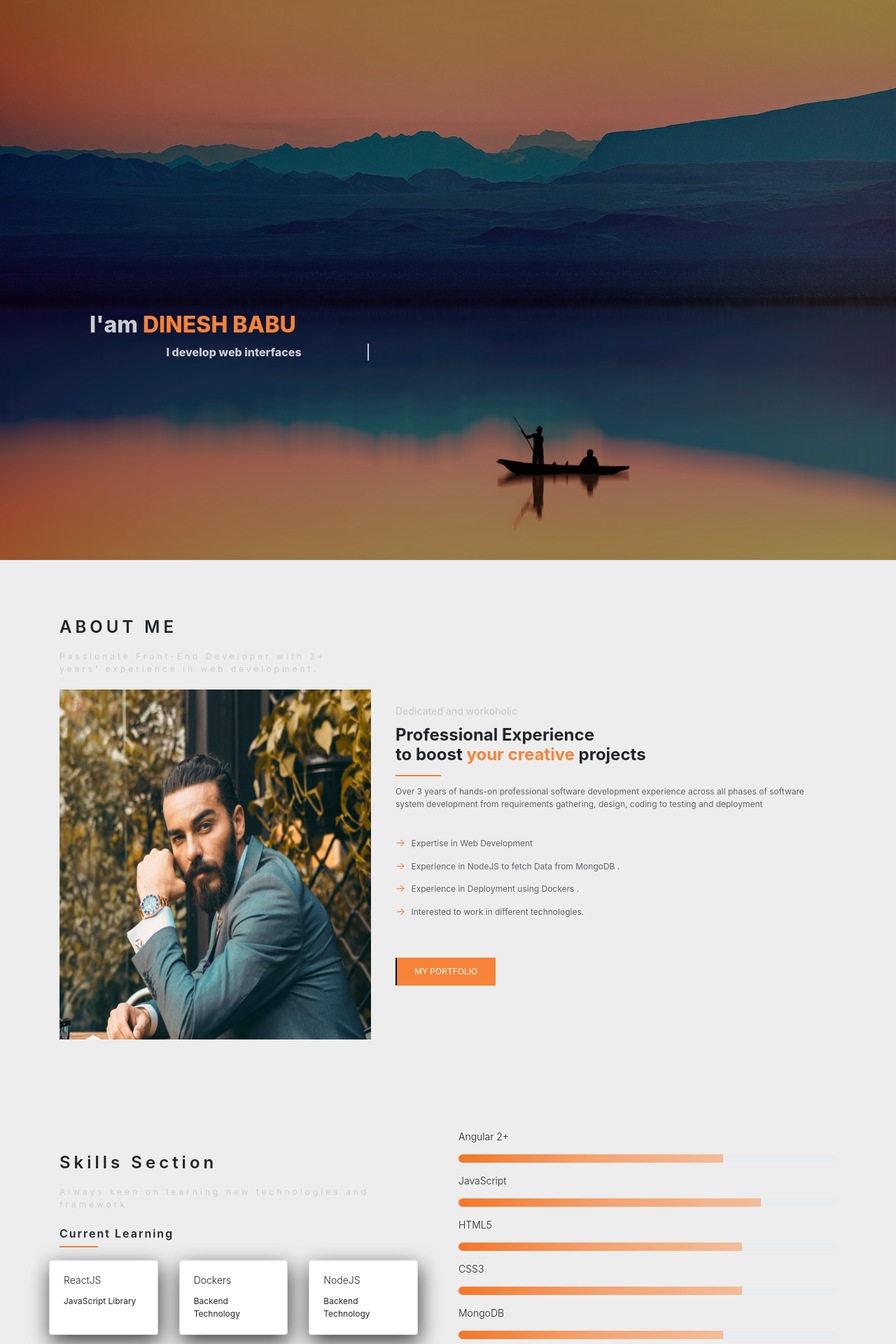
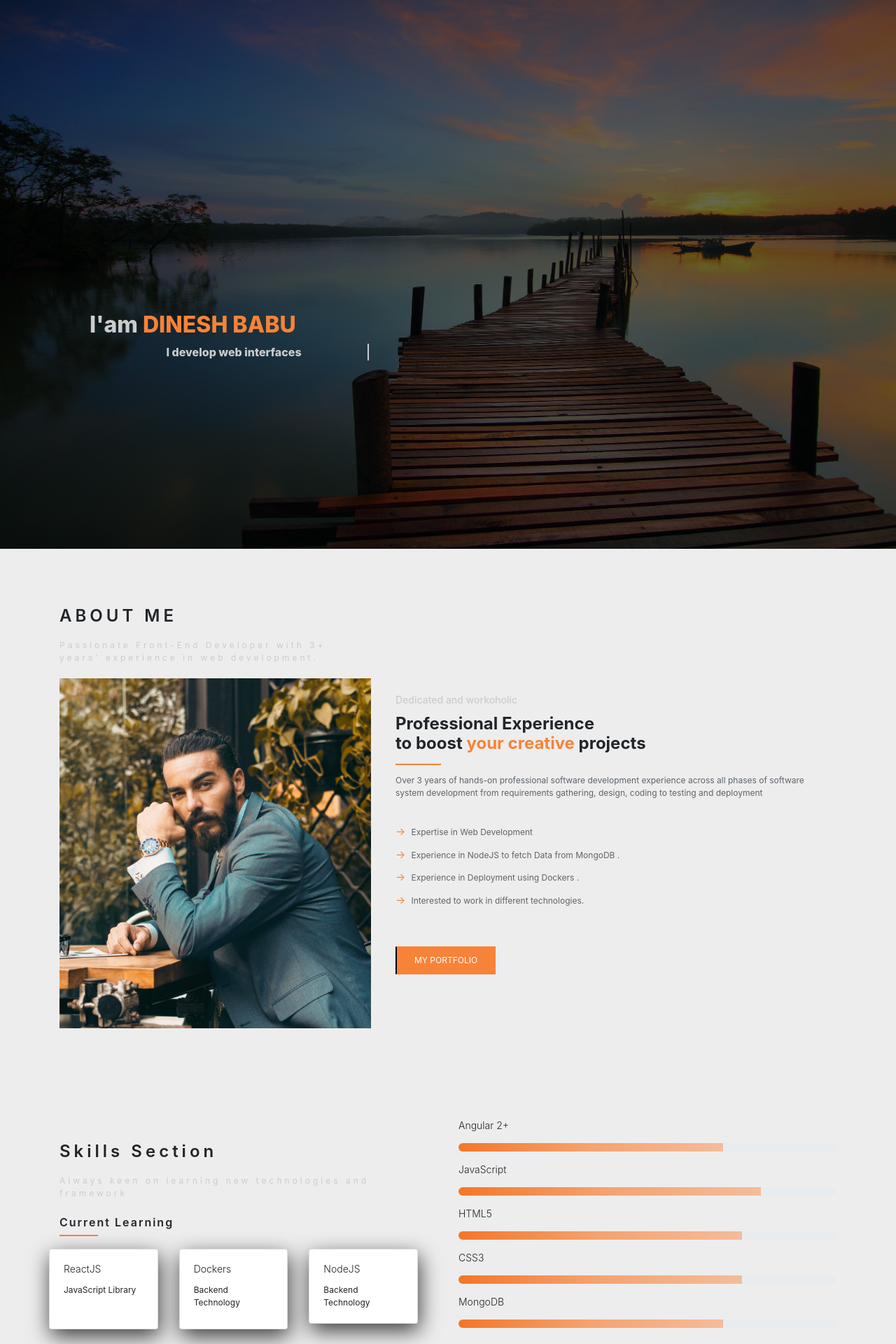
Before and after one commit to dineshbabu3395/portfolio, an Angular app: page /projects in a window 1280 px wide. Shown: the top 1920 px of the page at 70% size. Built offline with nearby package versions, Linux system fonts and the light colour scheme.

Commit message:
responsive

```diff
--- a/src/app/home/home.component.html
+++ b/src/app/home/home.component.html
@@ -1,10 +1,12 @@
+
     <div class="landing-home">
-    <img src="assets/images/landscape.jpg" alt="" class="img-fluid">
+        <img src="assets/images/landimage.jpg" alt="" class="landing-img img-fluid">
     </div>
     <div class="landing-home__text">
         I'am <span style="color: #f68338;">DINESH BABU</span>
         <p class="line-1 anim-typewriter">I develop web interfaces</p>
     </div>
+
 <div class="container">
     <section class="about marg-bot marg-top">
         <div class="row">
@@ -68,7 +70,7 @@
                         Current Learning
                     </div>
                     <div class="row row-cols-1 row-cols-md-3 g-4 mt-3">
-                        <div class="col">
+                        <div class="col mb-2">
                           <div class="card h-100">
                             <div class="card-body">
                               <h5 class="card-title">ReactJS</h5>
@@ -76,7 +78,7 @@
                             </div>
                           </div>
                         </div>
-                        <div class="col">
+                        <div class="col mb-2">
                           <div class="card h-100">
                             <div class="card-body">
                               <h5 class="card-title">Dockers</h5>
@@ -84,7 +86,7 @@
                             </div>
                           </div>
                         </div>
-                        <div class="col">
+                        <div class="col mb-3">
                           <div class="card h-100">
                             <div class="card-body">
                               <h5 class="card-title">NodeJS</h5>
--- a/src/app/home/home.component.scss
+++ b/src/app/home/home.component.scss
@@ -1,19 +1,4 @@
-.landing-home {
-    overflow: hidden;
-}
-img{
-    height: 100vh;
-    width: 100vw;
-}
-.landing-home::after{
-    content: "";
-    position: absolute;
-    left: 0;
-    top: 0;
-    width: 100%;
-    height: 100%;
-    background-color: rgba(0, 0, 0, 0.4);
-}
+
 .landing-home__text{
     position: absolute;
     left: 10%;
@@ -23,7 +8,24 @@ img{
     color: #ccc;
     animation:  animateText 2s ease-in;
 }
-
+.landing-home{
+    position: relative;
+}
+.landing-home::after{
+    content: '';
+    position: absolute;
+    top: 0;
+    left: 0;
+    width: 100%;
+    height: 100%;
+    background-color: rgba(0, 0, 0, 0.6);
+}
+@media (min-width: 768px) {
+    .landing-img{
+      width: 100vw;
+      height: 98vh;
+    }
+}
 .about-heading, .skill {
     margin: 30px 10px 15px 0;
     font-size: 24px;
```
Also changed, not shown: src/assets/images/landimage.jpg (added), src/assets/images/landscape.jpg (deleted). Lines whose indentation alone changed are shown as unchanged.
